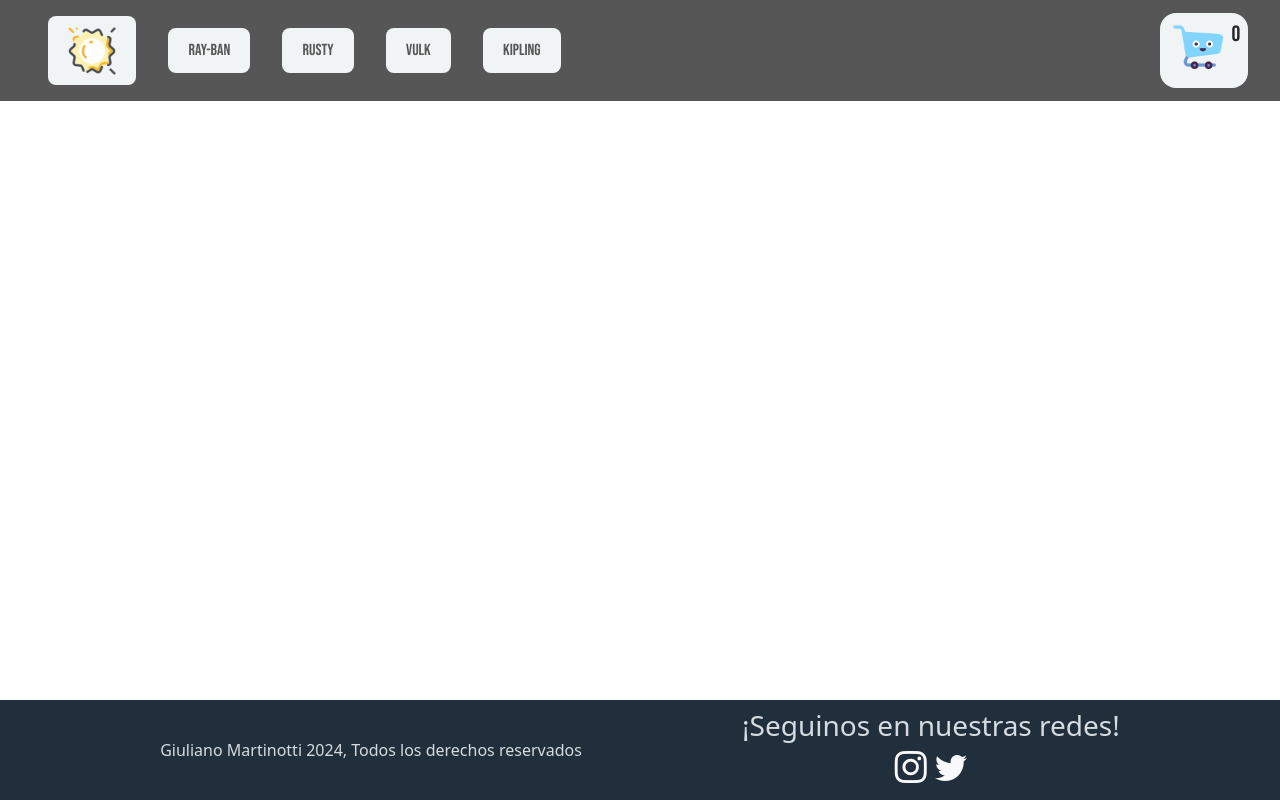
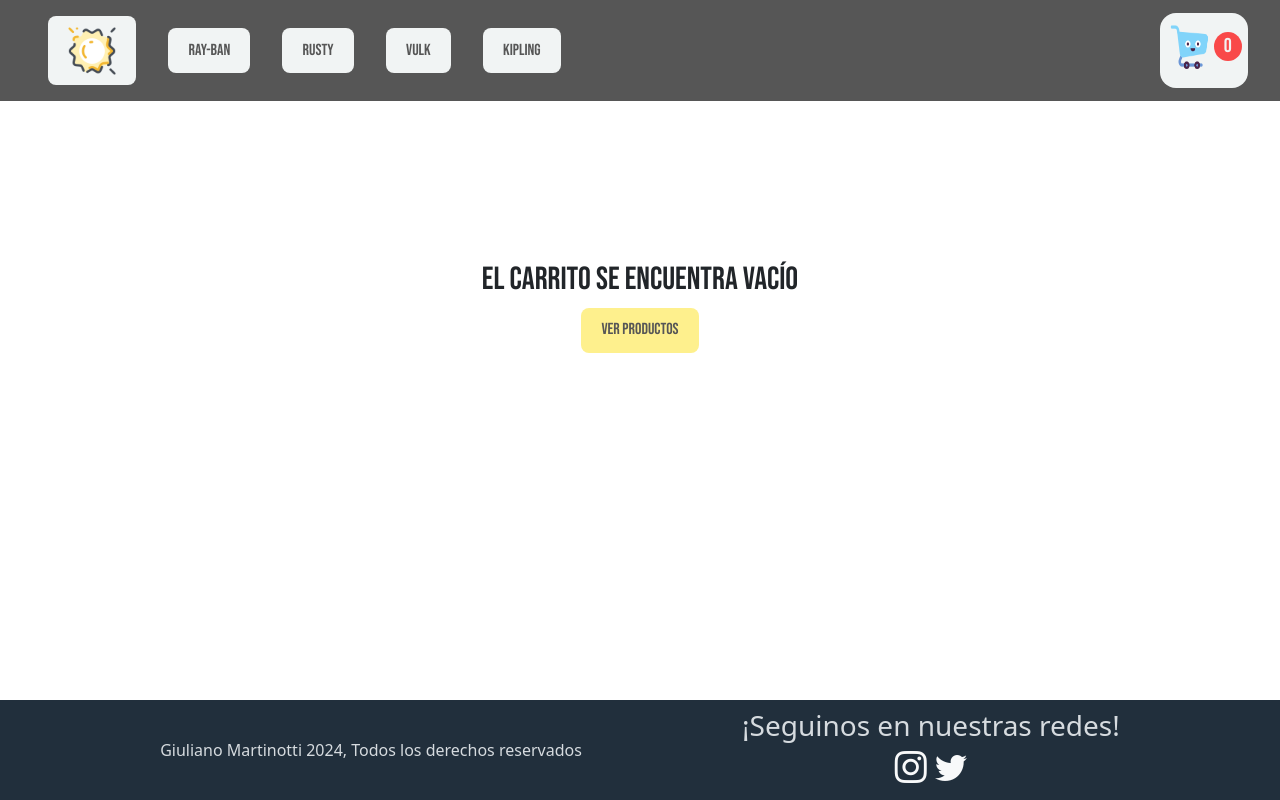
Before and after one commit to GiulianoMartinotti/proyecto-reactjs, a React (Vite) app: page /Cart in a window 1280 px wide. Built offline with nearby package versions, Linux system fonts and the light colour scheme.

Commit message:
Cart 100% funcional

```diff
--- a/src/App.jsx
+++ b/src/App.jsx
@@ -3,13 +3,14 @@ import './App.css';
 import ItemListContainer from './components/ItemListContainer';
 import NavBar from './components/NavBar';
 import ItemDetailContainer from './components/ItemDetailContainer';
+import Cart from './components/Cart';
 import { CartProvider } from './context/CartContext';
 
 function App() {
+
   return (
     <>
       <CartProvider>
-
         <BrowserRouter>
 
           <NavBar />
@@ -18,11 +19,12 @@ function App() {
             <Route exact path='/' element={<ItemListContainer />} />
             <Route exact path='/category/:category' element={<ItemListContainer />} />
             <Route exact path='/product/:id' element={<ItemDetailContainer />} />
+            <Route exact path='/Cart' element={<Cart />} />
           </Routes>
 
         </BrowserRouter>
+      </CartProvider>
 
-      </CartProvider>
     </>
   );
 }
--- /dev/null
+++ b/src/components/Cart.css
@@ -0,0 +1,100 @@
+
+.cart-titulo{
+    display: flex;
+    justify-content: center;
+    align-items: center;
+    margin-left: 3rem;
+    margin-right: 3rem;
+    margin-top: 1rem;
+    border-radius: 3rem;
+    background-color:#fef08d ;
+    font-weight: 300;
+}
+
+.contenedor-cart{
+    display: flex;
+    flex-direction: column;
+    font-family: "Bebas Neue", sans-serif;
+    margin-bottom: 200px;
+}
+
+.cart-prods{
+    display: flex;
+    justify-content: space-between;
+    flex-direction: row;
+    margin: 3rem;
+    box-shadow: 0px 0px 5px 0px rgba(0, 0, 0, 0.75);
+}
+
+.cart-info{
+    display: flex;
+    flex-direction: column;
+    align-items: baseline;
+    justify-content: center;
+}
+
+.cart-image{
+    width: 20rem;
+    height: 14rem;
+    object-fit: contain;
+}
+
+.total-price{
+    margin-left: 3rem;
+    padding: 1rem;
+    background-color: #565656;
+    color: #f1f4f4;
+    width: 400px;
+    border-radius: 3rem;
+}
+
+.clean-cart{
+    margin-right: 3rem;
+    padding: 1rem;
+    background-color: #565656;
+    color: #f1f4f4;
+    width: 400px;
+    border-radius: 3rem;
+    font-size: 30px;
+}
+
+.clean-cart:hover{
+    background-color: #ff6060;
+    color: #565656;
+}
+
+.total-clean{
+    display: flex;
+    flex-direction: row;
+    justify-content: space-between;
+}
+
+.btn-empty{
+    display: flex;
+    flex-direction: column;
+    justify-content: center;
+    align-items: center;
+}
+
+.empty-cart{
+    display: flex;
+    justify-content: center;
+    align-items: center;
+    margin-top: 10rem;
+}
+
+.btn-ver-prods{
+background-color: #fef08d;
+color: #565656;
+}
+
+.btn-ver-prods:hover{
+    background-color: #565656;
+    color: #fef08d;
+}
+
+.btn-eliminar{
+    border-radius: 0%;
+    background-color: #ff6060;
+    color: #f1f4f4;
+}
--- a/src/components/Cart.jsx
+++ b/src/components/Cart.jsx
@@ -0,0 +1,51 @@
+import React, { useContext } from "react";
+import { CartContext } from "../context/CartContext";
+import './Cart.css';
+import { Link } from "react-router-dom";
+
+export default function Cart() {
+
+    const { cart, totalPrice, cleanCart, eliminarDelCarrito } = useContext(CartContext);
+
+    const handleVaciar = () => {
+        cleanCart();
+    }
+
+
+    return (
+        <>
+            <div className="contenedor-cart">
+                {
+                    cart.map((prod) => (
+                        <div className="cart-prods" key={prod.id}>
+                            <img className="cart-image" src={prod.image} alt="" />
+                            <div className="cart-info">
+                                <h3>{prod.name}</h3>
+                                <p>Precio: ${prod.price}</p>
+                                <p>Precio Total: ${prod.price * prod.cantidad}</p>
+                                <p>Cantidad: {prod.cantidad}</p>
+                            </div>
+                            <button className="btn-eliminar" onClick={()=> eliminarDelCarrito(prod.id)}>Eliminar Del Carrito</button>
+                        </div>
+                    ))
+                }
+                {
+                    cart.length > 0 ?
+                        <div className="total-clean">
+                            <h2 className="total-price">Precio Total de Compra: ${totalPrice()}</h2>
+                            <button className="clean-cart" onClick={handleVaciar}>Vaciar Carrito</button>
+                        </div> :
+                        <div className="btn-empty">
+                            <h2 className="empty-cart">El carrito se encuentra vacío</h2>
+                            <Link to={"/"}>
+                            <button className="btn-ver-prods">Ver productos</button>
+                            </Link>
+                        </div>
+
+
+                }
+
+            </div>
+        </>
+    )
+}
--- /dev/null
+++ b/src/components/CartWidget.css
@@ -0,0 +1,19 @@
+
+
+.num-cart{
+    background-color:#f94949  ;
+    color:#f3f2f2 ;
+    border-radius: 100%;
+    font-size: 20px;
+    padding: 0.2rem;
+    list-style: none;
+    text-decoration: none;
+    display: inline-block;
+    width: 28px;
+    line-height: 23px;
+    text-align: center;
+}
+
+.img-cart{
+    width: 3rem;
+}
--- a/src/components/CartWidget.jsx
+++ b/src/components/CartWidget.jsx
@@ -1,15 +1,25 @@
-import { useContext } from "react"
-import { CartContext } from "../context/CartContext"
-import Cart from '../assets/img/icons8-shopping-cart-100.png';
+
+import CartImage from '../assets/img/icons8-shopping-cart-100.png';
+import { Link } from "react-router-dom";
+import React, { useContext } from 'react';
+import { CartContext } from '../context/CartContext';
+import './CartWidget.css'
+
 
 export default function CartWidget() {
 
-    const [cart, setCart] = useContext(CartContext);
+    const { cantidadEnCarrito } = useContext(CartContext);
+
+
 
     return (
         <>
-        <img className='carrito' src={Cart} alt="" />
-        <p>{cart.length}</p>
+        <div>
+            <Link to="/Cart">
+            <img className='img-cart' src={CartImage} alt="" />
+            <span className='num-cart'>{cantidadEnCarrito()}</span>
+            </Link>
+        </div>
         </>
     );
 }
--- a/src/components/ItemCount/ItemCount.css
+++ b/src/components/ItemCount/ItemCount.css
@@ -0,0 +1,36 @@
+.item-count{
+    display: flex;
+    align-items: center;
+    gap: 1rem;
+}
+
+.item-count button{
+    background-color:#565656 ;
+    color: #f1f4f4;
+    width: 2rem;
+    height: 2rem;
+    cursor: pointer;
+    display: flex;
+    align-items: center;
+    justify-content: center;
+    text-align: center;
+    line-height: 1;
+    font-size: 23px;
+}
+
+.btn-restar:hover{
+    background-color: #ff6060;
+    color: #565656;
+}
+
+.btn-sumar:hover{
+    background-color: #b6ff8f;
+    color: #565656;
+}
+
+.item-count p{
+    font-size: 20px;
+    align-items: center;
+    margin: 0%;
+
+}
--- a/src/components/ItemDetailContainer.css
+++ b/src/components/ItemDetailContainer.css
@@ -41,6 +41,7 @@
 }
 
 .btn-agregar-carrito {
+    margin-top: 1rem;
     background-color: #fef08d;
     width: 200px;
 }
--- a/src/components/ItemDetailContainer.jsx
+++ b/src/components/ItemDetailContainer.jsx
@@ -2,34 +2,41 @@
 import { useContext, useEffect, useState } from "react";
 import { useParams } from "react-router-dom";
 import './ItemDetailContainer.css'
+import { doc, getDoc } from "firebase/firestore";
+import { db } from "../firebase/firebase.js";
+import ItemCount from "./ItemCount/ItemCount";
 import { CartContext } from "../context/CartContext.jsx";
-import {doc, getDoc} from "firebase/firestore";
-import { db } from "../firebase/firebase.js";
 
 
-// Declaraciones
+
 export default function ProductDetail() {
 
-    // Constantes que permiten trasladar la info de cada producto a la vista en detalle del mismo
-    const  id  = useParams().id;
-    const [product, setProduct] = useState(null);
-    // *
+    const { cart, addToCart } = useContext(CartContext);
+    console.log(cart);
 
-    // Constantes que permiten trabajar con el carrito de compras
-    const [cart, setCart, addItem] = useContext(CartContext);
-    const handleClick = () => {
-        addItem(product)
+
+    const [cantidad, setCantidad] = useState(1);
+
+    const handleRestar = () => {
+        cantidad > 1 && setCantidad(cantidad - 1)
+    }
+    const handleSumar = () => {
+        cantidad < product.stock && setCantidad(cantidad + 1)
     }
 
-    // Uso de useEffect para traer los productos
+
+    const id = useParams().id;
+    const [product, setProduct] = useState(null);
+
+
     useEffect(() => {
         const docRef = doc(db, "products", id);
         getDoc(docRef)
-        .then((resp) => {
-            setProduct(
-                {...resp.data(), id: resp.id}
-            );
-        })
+            .then((resp) => {
+                setProduct(
+                    { ...resp.data(), id: resp.id }
+                );
+            })
     }, [id]);
 
 
@@ -52,9 +59,12 @@ export default function ProductDetail() {
                         <h2>Descripción:</h2>
                         <p>{product?.description}</p>
                     </div>
-                    <button className="btn-agregar-carrito" onClick={handleClick}>
-                        Agregar al carrito
-                    </button>
+                    <ItemCount
+                        cantidad={cantidad}
+                        handleSumar={handleSumar}
+                        handleRestar={handleRestar}
+                        handleAgregar={() => { addToCart(product, cantidad) }}
+                    />
                 </div>
 
             </div>
--- a/src/context/CartContext.jsx
+++ b/src/context/CartContext.jsx
@@ -1,24 +1,59 @@
-import { createContext, useState } from "react";
+import { createContext, useEffect, useState } from "react";
 
-export const CartContext=createContext(false);
+export const CartContext = createContext();
 
-export function CartProvider({children}){
-    const [cart, setCart]=useState([]);
+const carritoInicial = JSON.parse(localStorage.getItem("carrito")) || [];
 
-    const addItem = (item) => {
-        setCart([...cart, item]);
+export const CartProvider = ({ children }) => {
+
+    const [cart, setCart] = useState(carritoInicial);
+
+    const addToCart = (product, cantidad) => {
+        const itemAgregado = { ...product, cantidad };
+
+        const newCart = [...cart];
+
+        const onCart = cart.find((product) => product.id === itemAgregado.id);
+
+        if (onCart) {
+            onCart.cantidad += cantidad;
+        } else {
+            newCart.push(itemAgregado);
+        }
+        setCart(newCart);
     }
+
+    const cantidadEnCarrito = () => {
+        return cart.reduce((acc, prod) => acc + prod.cantidad, 0);
+    }
+
+    const totalPrice = () => {
+        return cart.reduce((acc, prod) => acc + prod.price * prod.cantidad, 0);
+    }
+
+    const cleanCart = () => {
+        setCart([]);
+    }
+
+    const eliminarDelCarrito = (id) => {
+        setCart(cart.filter(e => e.id !== id));
+    }
+
+    useEffect(() => {
+        localStorage.setItem("carrito", JSON.stringify(cart))
+    }, [cart])
 
 
 
-
-
-
-
-
-
-    return(
-        <CartContext.Provider value={[cart, setCart, addItem]}>
+    return (
+        <CartContext.Provider value={{
+            cart,
+            addToCart,
+            cantidadEnCarrito,
+            totalPrice,
+            cleanCart,
+            eliminarDelCarrito
+        }}>
             {children}
         </CartContext.Provider>
     )
```
Also changed, not shown: src/components/ItemCount/ItemCount.jsx (+14 -34 lines).
